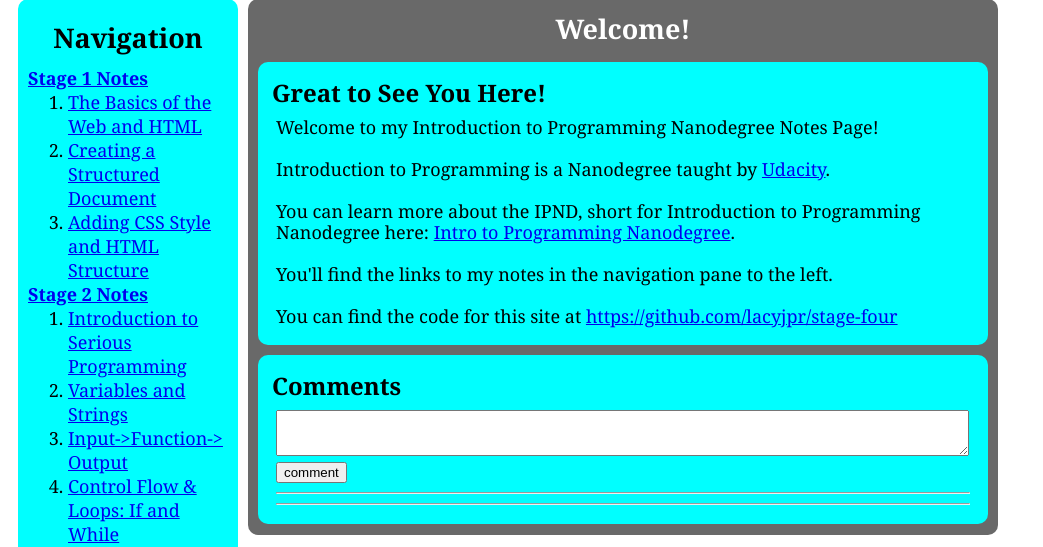
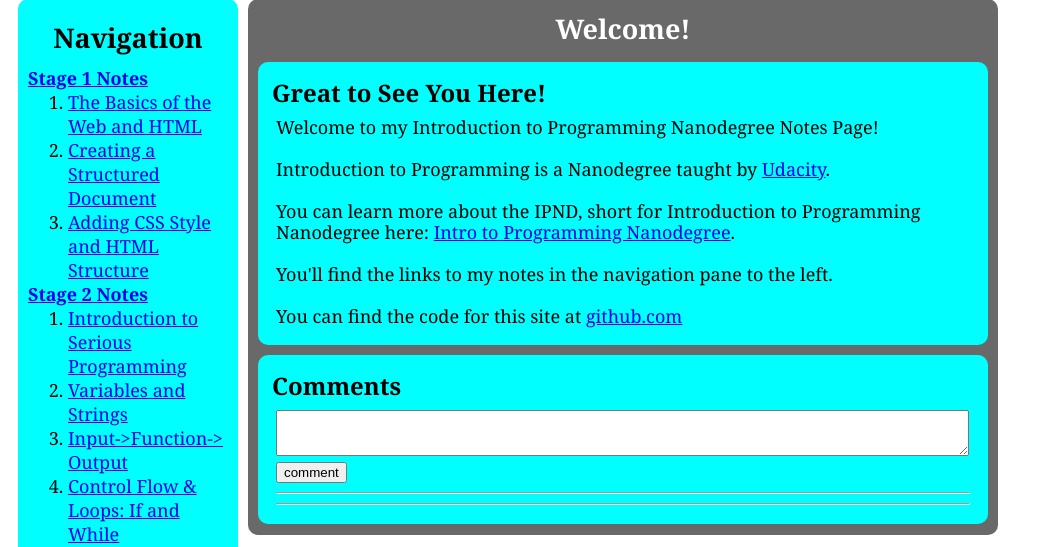
Before and after one commit to lacyjpr/stage-four, a Python web app: template templates/IPND_notes.html in a window 1280 px wide. Shown: the part 90-637 px from the top of the page, without its empty margins (0-1043 px from the left). Run offline with Jinja, Linux system fonts and the light colour scheme; the template is opened without the code that fills it, so the values that code supplies are empty.

Commit message:
Shorten github anchor text

```diff
--- a/templates/IPND_notes.html
+++ b/templates/IPND_notes.html
@@ -67,7 +67,7 @@
 			<br>
 			<p>You'll find the links to my notes in the navigation pane to the left.</p>
 			<br>
-			<p>You can find the code for this site at <a target="_blank" href="https://github.com/lacyjpr/stage-four">https://github.com/lacyjpr/stage-four</a></p></div>
+			<p>You can find the code for this site at <a target="_blank" href="https://github.com/lacyjpr/stage-four">github.com</a></p></div>
 		</div>
 
 		<div class="concept" id=2>
```
